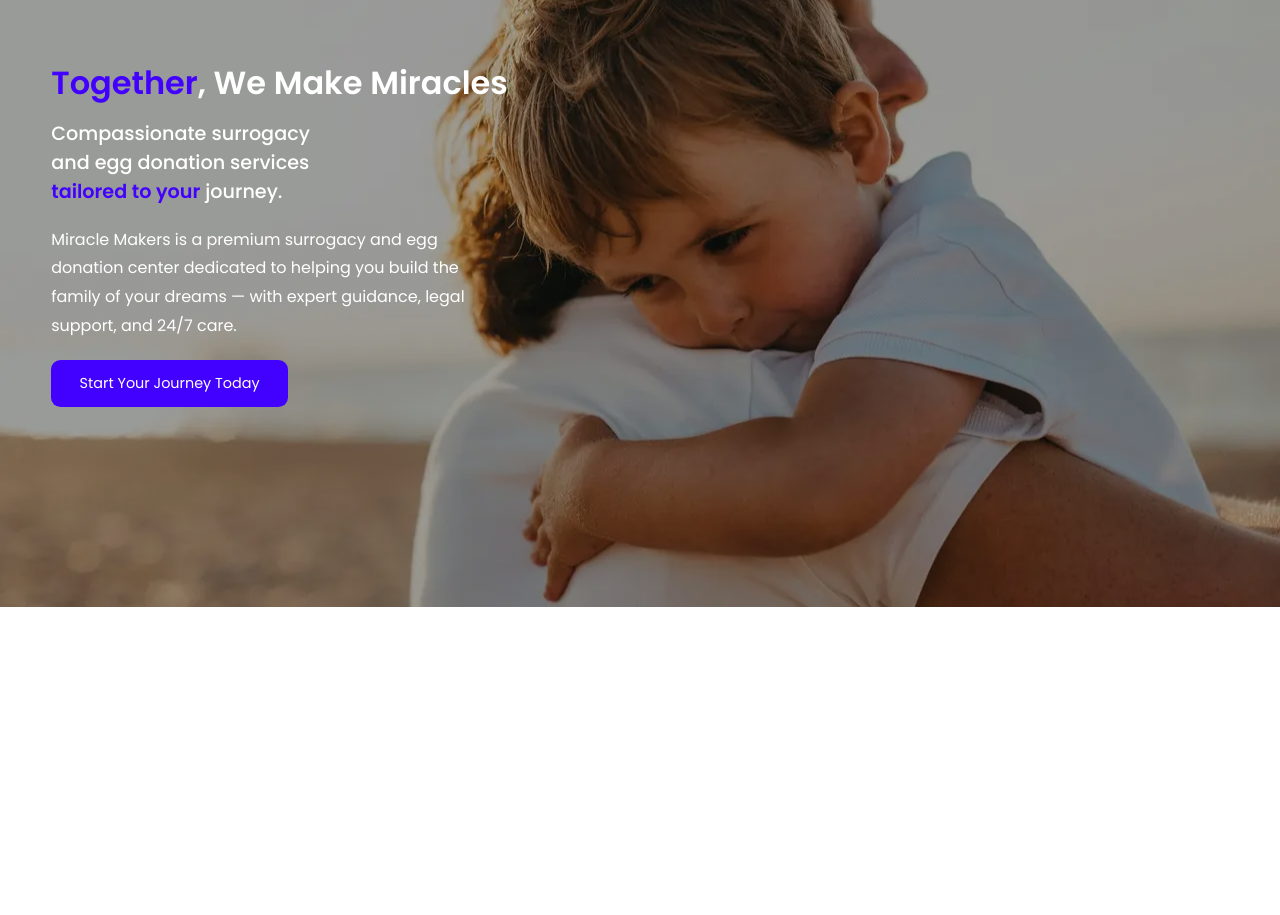
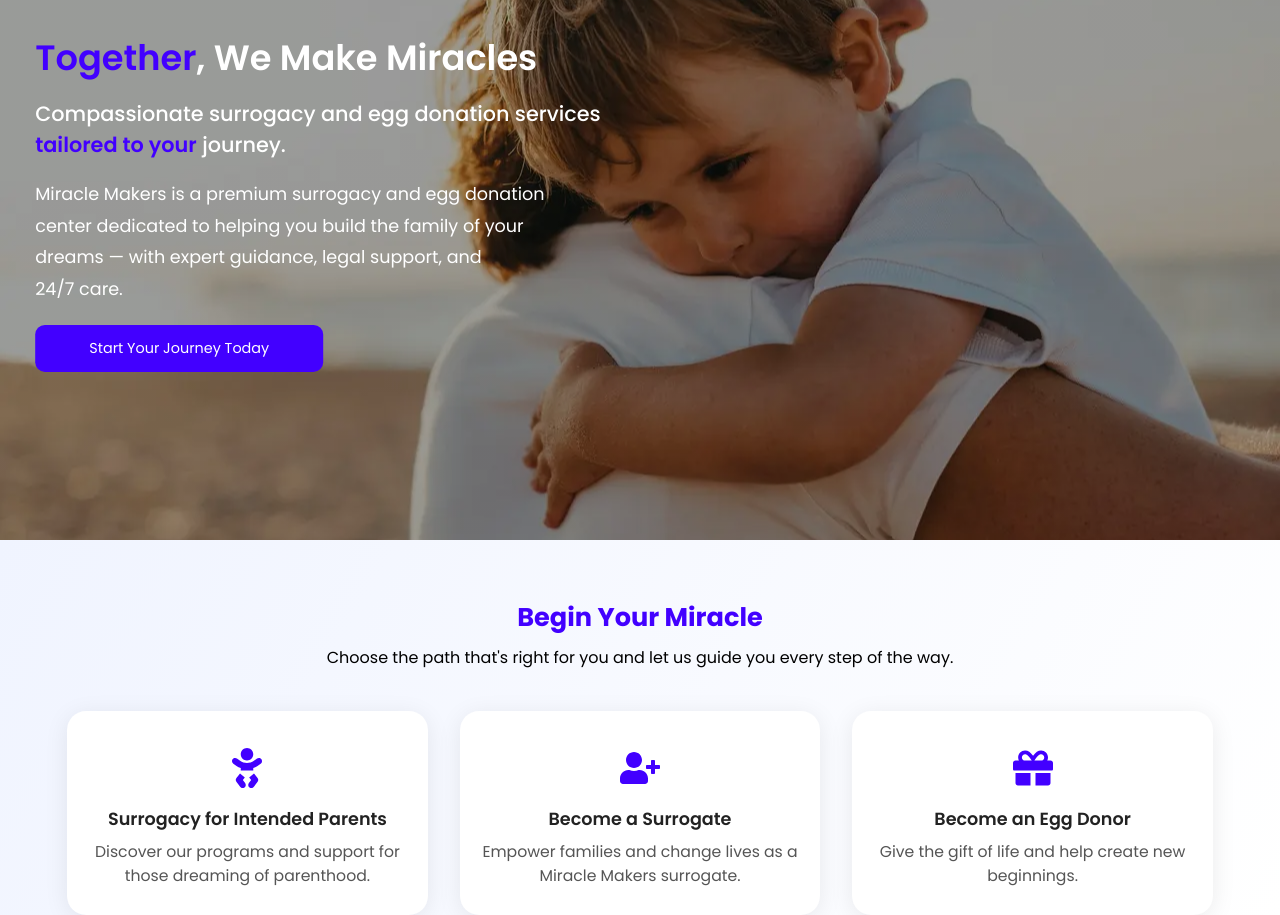
Before and after one commit to NikolozKereselidze/Surrogacy, a React (Vite) app in the folder frontend/: page / in a window 1280 px wide. Shown: the part 220-1135 px from the top of the page. Before the commit the page ends 827 px from the top, so only its background shows below. Built offline with nearby package versions, Linux system fonts and the light colour scheme.

Commit message:
feat: create miracle section
make navigation fixed

```diff
--- a/frontend/package.json
+++ b/frontend/package.json
@@ -15,12 +15,14 @@
     "react": "^19.1.0",
     "react-dom": "^19.1.0",
     "react-i18next": "^15.5.3",
-    "react-icons": "^5.5.0"
+    "react-icons": "^5.5.0",
+    "react-router-dom": "^7.6.2"
   },
   "devDependencies": {
     "@eslint/js": "^9.25.0",
     "@types/react": "^19.1.2",
     "@types/react-dom": "^19.1.2",
+    "@types/react-router-dom": "^5.3.3",
     "@vitejs/plugin-react": "^4.4.1",
     "eslint": "^9.25.0",
     "eslint-plugin-react-hooks": "^5.2.0",
--- a/frontend/src/App.tsx
+++ b/frontend/src/App.tsx
@@ -1,13 +1,14 @@
 import "./App.css";
 import Navigation from "./components/Navigation";
 import Home from "./pages/Home";
+import { BrowserRouter } from "react-router-dom";
 
 function App() {
   return (
-    <>
+    <BrowserRouter>
       <Navigation />
       <Home />
-    </>
+    </BrowserRouter>
   );
 }
 
--- a/frontend/src/components/LanguageSwitcher.tsx
+++ b/frontend/src/components/LanguageSwitcher.tsx
@@ -10,10 +10,10 @@ const LanguageSwitcher = () => {
 
   const languages = [
     { code: "en", name: "English", flag: "🇺🇸" },
-    { code: "he", name: "עברית", flag: "🇮🇱" },
     { code: "zh", name: "中文", flag: "🇨🇳" },
     { code: "ru", name: "Русский", flag: "🇷🇺" },
     { code: "es", name: "Español", flag: "🇪🇸" },
+    { code: "he", name: "עברית", flag: "🇮🇱" },
   ];
 
   const currentLanguage =
--- a/frontend/src/index.css
+++ b/frontend/src/index.css
@@ -91,3 +91,7 @@ body {
   padding: 0;
   box-sizing: border-box;
 }
+
+.section {
+  padding: 3.6rem 4.2rem 0 4.2rem;
+}
--- a/frontend/src/locales/en/translation.json
+++ b/frontend/src/locales/en/translation.json
@@ -54,5 +54,15 @@
     },
     "heroDescription": "Miracle Makers is a premium surrogacy and egg donation center dedicated to helping you build the family of your dreams — with expert guidance, legal support, and 24/7 care.",
     "startJourneyButton": "Start Your Journey Today"
+  },
+  "beginYourMiracle": {
+    "title": "Begin Your Miracle",
+    "subtitle": "Choose the path that's right for you and let us guide you every step of the way.",
+    "intendedParentsTitle": "Surrogacy for Intended Parents",
+    "intendedParentsDesc": "Discover our programs and support for those dreaming of parenthood.",
+    "surrogatesTitle": "Become a Surrogate",
+    "surrogatesDesc": "Empower families and change lives as a Miracle Makers surrogate.",
+    "eggDonorsTitle": "Become an Egg Donor",
+    "eggDonorsDesc": "Give the gift of life and help create new beginnings."
   }
 }
--- a/frontend/src/locales/es/translation.json
+++ b/frontend/src/locales/es/translation.json
@@ -54,5 +54,15 @@
     },
     "heroDescription": "Creadores de Milagros es un centro premium de gestación subrogada y donación de óvulos dedicado a ayudarte a construir la familia de tus sueños — con orientación experta, apoyo legal y cuidado 24/7.",
     "startJourneyButton": "Comienza tu viaje hoy"
+  },
+  "beginYourMiracle": {
+    "title": "Comienza tu milagro",
+    "subtitle": "Elige el camino adecuado para ti y déjanos acompañarte en cada paso.",
+    "intendedParentsTitle": "Gestación subrogada para padres intencionales",
+    "intendedParentsDesc": "Descubre nuestros programas y apoyo para quienes sueñan con la paternidad.",
+    "surrogatesTitle": "Conviértete en gestante",
+    "surrogatesDesc": "Empodera familias y cambia vidas como gestante de Miracle Makers.",
+    "eggDonorsTitle": "Conviértete en donante de óvulos",
+    "eggDonorsDesc": "Da el regalo de la vida y ayuda a crear nuevos comienzos."
   }
 }
--- a/frontend/src/locales/he/translation.json
+++ b/frontend/src/locales/he/translation.json
@@ -54,5 +54,15 @@
     },
     "heroDescription": "יוצרי הניסים הוא מרכז פונדקאות ותרומת ביציות פרימיום המוקדש לעזור לכם לבנות את המשפחה של חלומותיכם — עם הדרכה מקצועית, תמיכה משפטית וטיפול 24/7.",
     "startJourneyButton": "התחל את המסע שלך היום"
+  },
+  "beginYourMiracle": {
+    "title": "התחילו את הנס שלכם",
+    "subtitle": "בחרו את הדרך המתאימה לכם ותנו לנו ללוות אתכם בכל שלב.",
+    "intendedParentsTitle": "פונדקאות להורים מיועדים",
+    "intendedParentsDesc": "גלו את התוכניות והתמיכה שלנו להגשמת חלום ההורות.",
+    "surrogatesTitle": "הפכו לפונדקאית",
+    "surrogatesDesc": "העצימו משפחות ושנו חיים כפונדקאית ביוצרי הניסים.",
+    "eggDonorsTitle": "הפכו לתורמת ביציות",
+    "eggDonorsDesc": "העניקו את מתנת החיים ועזרו ליצור התחלות חדשות."
   }
 }
--- a/frontend/src/locales/ru/translation.json
+++ b/frontend/src/locales/ru/translation.json
@@ -54,5 +54,15 @@
     },
     "heroDescription": "Создатели чудес — это премиальный центр суррогатного материнства и донорства яйцеклеток, посвященный помощи в создании семьи вашей мечты — с экспертным руководством, юридической поддержкой и круглосуточным уходом.",
     "startJourneyButton": "Начните свой путь сегодня"
+  },
+  "beginYourMiracle": {
+    "title": "Начните свой путь к чуду",
+    "subtitle": "Выберите подходящий путь, а мы поддержим вас на каждом этапе.",
+    "intendedParentsTitle": "Суррогатное материнство для родителей",
+    "intendedParentsDesc": "Ознакомьтесь с нашими программами и поддержкой для будущих родителей.",
+    "surrogatesTitle": "Стать суррогатной матерью",
+    "surrogatesDesc": "Помогайте семьям и меняйте жизни как суррогатная мама Miracle Makers.",
+    "eggDonorsTitle": "Стать донором яйцеклеток",
+    "eggDonorsDesc": "Подарите жизнь и помогите создать новые семьи."
   }
 }
--- a/frontend/src/locales/zh/translation.json
+++ b/frontend/src/locales/zh/translation.json
@@ -54,5 +54,15 @@
     },
     "heroDescription": "奇迹创造者是一个优质代孕和卵子捐赠中心，致力于帮助您建立梦想中的家庭——提供专业指导、法律支持和24/7护理。",
     "startJourneyButton": "今天开始您的旅程"
+  },
+  "beginYourMiracle": {
+    "title": "开启您的奇迹",
+    "subtitle": "选择适合您的道路，让我们全程为您护航。",
+    "intendedParentsTitle": "为意向父母提供代孕",
+    "intendedParentsDesc": "探索我们的项目和支持，助您实现为人父母的梦想。",
+    "surrogatesTitle": "成为代孕妈妈",
+    "surrogatesDesc": "作为奇迹创造者的代孕妈妈，帮助家庭实现梦想，改变人生。",
+    "eggDonorsTitle": "成为卵子捐赠者",
+    "eggDonorsDesc": "赠予生命的礼物，帮助创造新的开始。"
   }
 }
--- a/frontend/src/pages/Home.tsx
+++ b/frontend/src/pages/Home.tsx
@@ -1,6 +1,8 @@
 import Button from "../components/Button";
 import styles from "../styles/Home.module.css";
 import { useTranslation } from "react-i18next";
+import { FaBaby, FaUserPlus, FaGift } from "react-icons/fa";
+import { Link } from "react-router-dom";
 
 const Home = () => {
   const { t, i18n } = useTranslation();
@@ -36,6 +38,47 @@ const Home = () => {
           </Button>
         </div>
       </section>
+
+      <section className={`${styles.beginYourMiracleSection} section`}>
+        <div className={styles.beginYourMiracleContent}>
+          <h2 className={styles.beginYourMiracleTitle}>
+            {t("beginYourMiracle.title")}
+          </h2>
+          <p className={styles.beginYourMiracleSubtitle}>
+            {t("beginYourMiracle.subtitle")}
+          </p>
+        </div>
+
+        <div className={styles.beginYourMiracleGrid}>
+          <Link to="/intended-parents" className={styles.beginYourMiracleCard}>
+            <FaBaby className={styles.beginYourMiracleIcon} />
+            <div className={styles.beginYourMiracleCardTitle}>
+              {t("beginYourMiracle.intendedParentsTitle")}
+            </div>
+            <div className={styles.beginYourMiracleCardDesc}>
+              {t("beginYourMiracle.intendedParentsDesc")}
+            </div>
+          </Link>
+          <Link to="/surrogates" className={styles.beginYourMiracleCard}>
+            <FaUserPlus className={styles.beginYourMiracleIcon} />
+            <div className={styles.beginYourMiracleCardTitle}>
+              {t("beginYourMiracle.surrogatesTitle")}
+            </div>
+            <div className={styles.beginYourMiracleCardDesc}>
+              {t("beginYourMiracle.surrogatesDesc")}
+            </div>
+          </Link>
+          <Link to="/egg-donors" className={styles.beginYourMiracleCard}>
+            <FaGift className={styles.beginYourMiracleIcon} />
+            <div className={styles.beginYourMiracleCardTitle}>
+              {t("beginYourMiracle.eggDonorsTitle")}
+            </div>
+            <div className={styles.beginYourMiracleCardDesc}>
+              {t("beginYourMiracle.eggDonorsDesc")}
+            </div>
+          </Link>
+        </div>
+      </section>
     </div>
   );
 };
--- a/frontend/src/styles/Home.module.css
+++ b/frontend/src/styles/Home.module.css
@@ -1,3 +1,10 @@
+.home {
+  display: flex;
+  flex-direction: column;
+}
+
+/* Hero Section */
+
 .heroSection {
   background-image: url("../assets/img/home/hero/hero-1920.webp");
   background-color: transparent;
@@ -5,6 +12,7 @@
   background-position: center;
   background-repeat: no-repeat;
   position: relative;
+  min-height: 95vh;
 }
 
 .heroSection::before {
@@ -19,12 +27,15 @@
 }
 
 .heroContent {
-  position: relative;
+  position: absolute;
+  top: 60%;
+  left: 5%;
+  transform: translate(-5%, -60%);
   display: flex;
   flex-direction: column;
   gap: 1.2rem;
   width: 45%;
-  padding: 25vh 3.2rem;
+  /* padding: 25vh 3.2rem; */
   z-index: 2;
 }
 
@@ -35,19 +46,19 @@
 }
 
 .heroTitle {
-  font-size: 2rem;
+  font-size: 2.2rem;
   font-weight: 600;
   color: #fff;
 }
 
 .heroSubtitle {
-  font-size: 1.2rem;
+  font-size: 1.3rem;
   font-weight: 500;
   color: #fff;
 }
 
 .heroDescription {
-  font-size: 1rem;
+  font-size: 1.1rem;
   font-weight: 400;
   line-height: 1.8;
   color: #fff;
@@ -99,3 +110,78 @@
     background-image: url("../assets/img/home/hero/hero-1280.webp");
   }
 }
+
+/* Begin Your Miracle Section */
+.beginYourMiracleSection {
+  background: linear-gradient(120deg, #f0f4ff 0%, #fff 100%);
+  display: flex;
+  flex-direction: column;
+  align-items: center;
+  gap: 2.6rem;
+}
+
+.beginYourMiracleContent {
+  display: flex;
+  flex-direction: column;
+  align-items: center;
+  gap: 0.6rem;
+}
+
+.beginYourMiracleTitle {
+  font-size: 1.6rem;
+  font-weight: 700;
+  color: var(--color-primary, #3b82f6);
+  text-align: center;
+}
+
+.beginYourMiracleGrid {
+  display: flex;
+  flex-wrap: wrap;
+  gap: 2rem;
+  width: 100%;
+}
+
+.beginYourMiracleCard {
+  flex: 1 1 220px;
+  background: #fff;
+  border-radius: 1.2rem;
+  box-shadow: 0 4px 24px rgba(0, 0, 0, 0.08);
+  padding: 2.2rem 1.2rem 1.6rem 1.2rem;
+  display: flex;
+  flex-direction: column;
+  align-items: center;
+  justify-content: center;
+  text-decoration: none;
+  transition: transform 0.18s, box-shadow 0.18s;
+  cursor: pointer;
+  border: 2px solid transparent;
+}
+
+.beginYourMiracleCard:hover,
+.beginYourMiracleCard:focus {
+  transform: translateY(-6px) scale(1.03);
+  box-shadow: 0 8px 32px rgba(59, 130, 246, 0.13);
+  border-color: var(--color-primary, #3b82f6);
+}
+
+.beginYourMiracleIcon {
+  font-size: 2.5rem;
+  color: var(--color-primary, #3b82f6);
+  margin-bottom: 1.1rem;
+}
+
+.beginYourMiracleCardTitle {
+  font-size: 1.1rem;
+  font-weight: 600;
+  color: #222;
+  margin-bottom: 0.5rem;
+  text-align: center;
+  white-space: nowrap;
+}
+
+.beginYourMiracleCardDesc {
+  font-size: 0.98rem;
+  color: #555;
+  text-align: center;
+  line-height: 1.5;
+}
--- a/frontend/src/styles/Navigation.module.css
+++ b/frontend/src/styles/Navigation.module.css
@@ -2,6 +2,12 @@
   display: flex;
   align-items: center;
   justify-content: space-between;
+  position: fixed;
+  top: 0;
+  left: 0;
+  right: 0;
+  z-index: 1000;
+  background-color: #fff;
   padding: 1rem 3.2rem;
   box-shadow: 0 0 10px 0 rgba(0, 0, 0, 0.1);
 }
```
Also changed, not shown: 1 other file (tests, documents, lock files or other folders).
